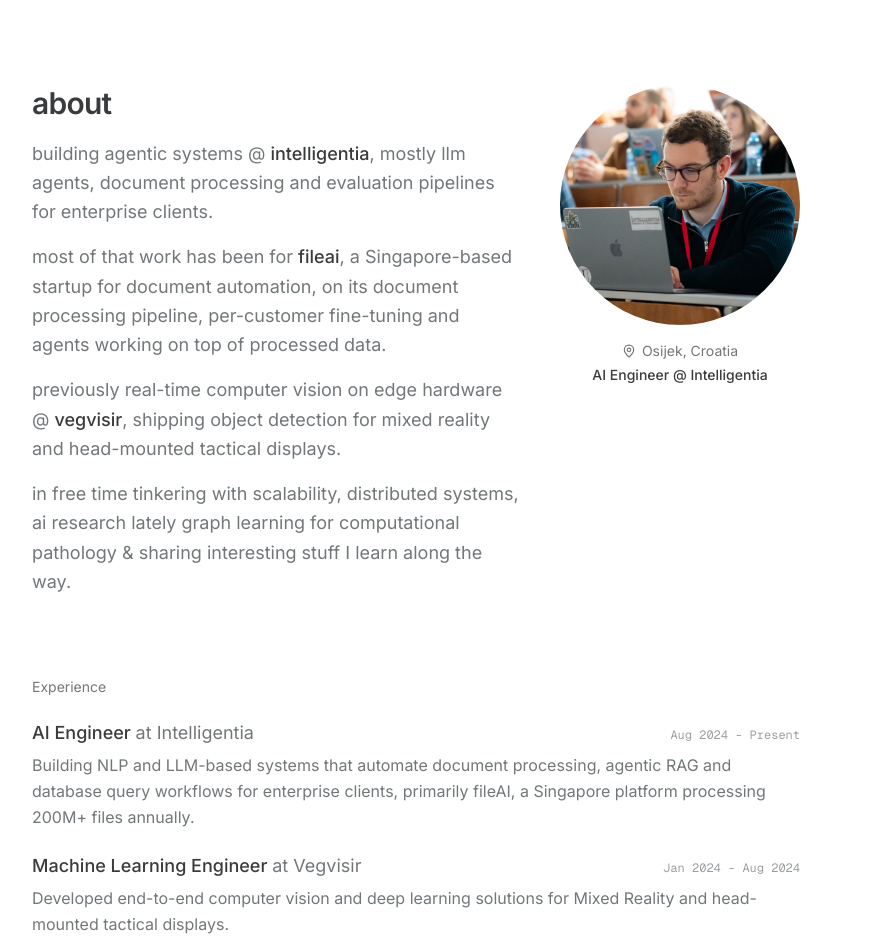
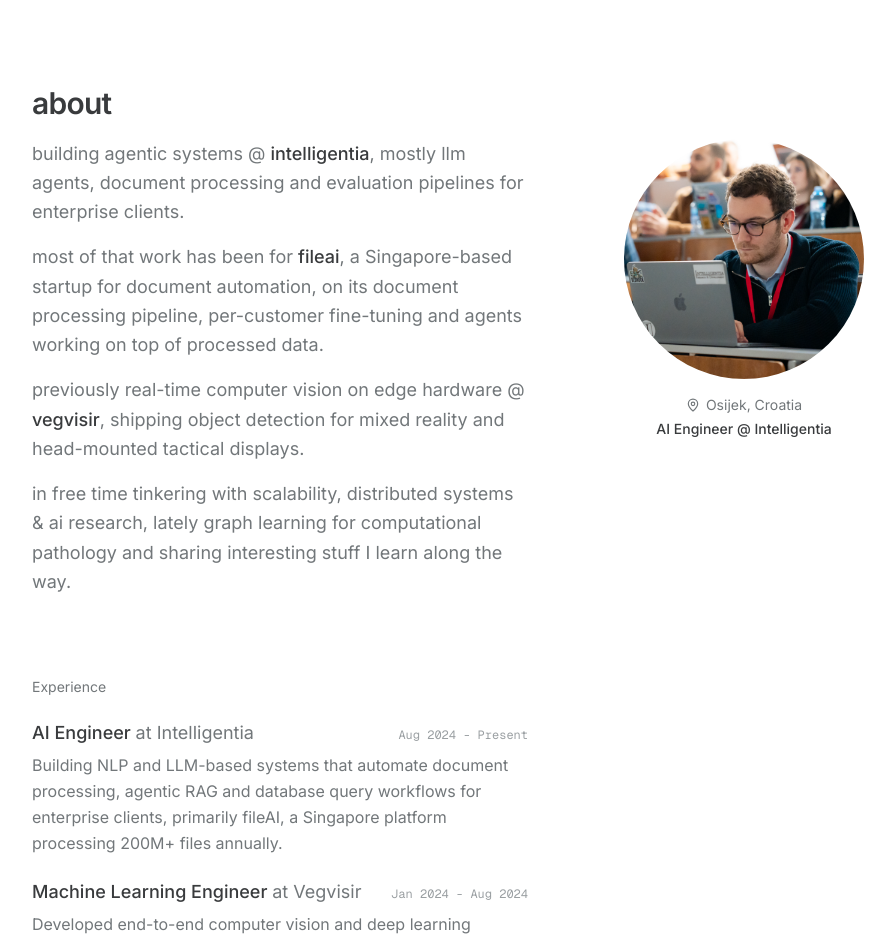
Before and after one commit to zvonimirkonjevic/zvonimirkonjevic.github.io, a Next.js app: page /about in a window 1280 px wide. Shown: the part 100-1042 px from the top of the page, without its empty margins (112-1007 px from the left). Built offline with nearby package versions, Linux system fonts and the light colour scheme.

Commit message:
feat: align about sections with bio column
Move experience and publications into the bio column, align the photo with the first bio line and widen the gap to the photo.

```diff
--- a/src/app/about/page.tsx
+++ b/src/app/about/page.tsx
@@ -50,14 +50,16 @@
   return (
     <div className="max-w-[70rem] mx-auto px-6 md:px-8">
       <div className="md:px-4 lg:px-8 pt-24 md:pt-32 pb-16">
-        <header className="mb-20 max-w-3xl flex flex-col sm:flex-row items-start gap-8 md:gap-10">
-          <div className="flex-1 min-w-0">
+        {/* Experience and publications live in the bio's column so all text shares one edge, leaving the photo column empty below.
+            The title gets its own row so the photo lines up with the first line of the bio, not the title. */}
+        <div className="max-w-[52rem] grid sm:grid-cols-[minmax(0,1fr)_auto] sm:gap-x-16 lg:gap-x-24">
           <h1
             className="reveal font-heading text-2xl md:text-3xl font-semibold tracking-tight leading-tight mb-4"
             style={{ "--reveal-i": 0 } as React.CSSProperties}
           >
             about
           </h1>
+          <div className="min-w-0 sm:col-start-1 sm:row-start-2">
             <div
               className="reveal space-y-4 text-text-secondary text-base md:text-lg leading-relaxed"
               style={{ "--reveal-i": 1 } as React.CSSProperties}
@@ -75,35 +77,14 @@
                 and head-mounted tactical displays.
               </p>
               <p>
-                in free time tinkering with scalability, distributed systems, ai research lately graph learning for computational pathology & sharing interesting stuff I learn along the way.
+                in free time tinkering with scalability, distributed systems & ai research, lately graph learning for computational pathology and sharing interesting stuff I learn along the way.
               </p>
             </div>
-          </div>
-          <div
-            className="reveal order-first sm:order-none shrink-0 flex flex-col sm:items-center gap-4"
-            style={{ "--reveal-i": 2 } as React.CSSProperties}
-          >
-            <img
-              src="/images/about/about-photo.png"
-              alt="Zvonimir Konjevic"
-              width={240}
-              height={240}
-              className="w-24 h-24 sm:w-40 sm:h-40 md:w-60 md:h-60 rounded-full object-cover"
-            />
-            <div className="flex flex-col sm:items-center gap-1 text-sm">
-              <span className="inline-flex items-center gap-1.5 text-text-secondary">
-                <MapPin aria-hidden="true" className="w-3.5 h-3.5" />
-                Osijek, Croatia
-              </span>
-              <span className="font-medium">AI Engineer @ Intelligentia</span>
-            </div>
-          </div>
-        </header>
 
-        <h2 className="reveal label mb-3" style={{ "--reveal-i": 3 } as React.CSSProperties}>
+            <h2 className="reveal label mt-20 mb-3" style={{ "--reveal-i": 3 } as React.CSSProperties}>
               Experience
             </h2>
-        <ul className="max-w-3xl">
+            <ul>
               {experience.map((job, index) => (
                 <li
                   key={job.company}
@@ -127,7 +108,7 @@
             >
               Publications
             </h2>
-        <ul className="max-w-3xl">
+            <ul>
               {publications.map((publication, index) => (
                 <li
                   key={publication.title}
@@ -153,6 +134,27 @@
               ))}
             </ul>
           </div>
+          <div
+            className="reveal order-first sm:order-none sm:col-start-2 sm:row-start-2 mb-8 sm:mb-0 flex flex-col sm:items-center gap-4"
+            style={{ "--reveal-i": 2 } as React.CSSProperties}
+          >
+            <img
+              src="/images/about/about-photo.png"
+              alt="Zvonimir Konjevic"
+              width={240}
+              height={240}
+              className="w-24 h-24 sm:w-40 sm:h-40 md:w-60 md:h-60 rounded-full object-cover"
+            />
+            <div className="flex flex-col sm:items-center gap-1 text-sm">
+              <span className="inline-flex items-center gap-1.5 text-text-secondary">
+                <MapPin aria-hidden="true" className="w-3.5 h-3.5" />
+                Osijek, Croatia
+              </span>
+              <span className="font-medium">AI Engineer @ Intelligentia</span>
+            </div>
+          </div>
+        </div>
+      </div>
     </div>
   );
 }
```
Lines whose indentation alone changed are shown as unchanged.
